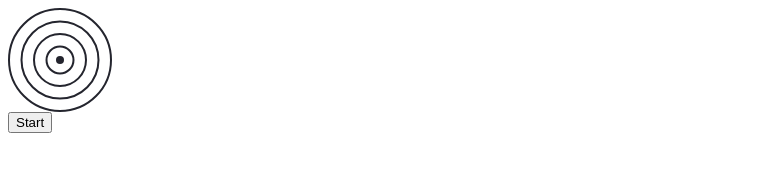
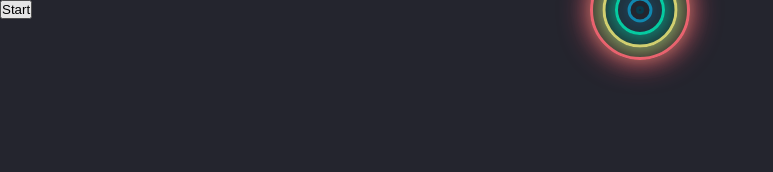
Before and after one commit to Jaydeep-Ramanuj/10_Sep_WD_4-30_Batch, a plain HTML site: page JavaScript/Lecture-19/rings-animation-1-2.html in a window 1280 px wide. Shown: the whole page, without its empty margins (0-773 px from the left). Drawn offline with Linux system fonts and the light colour scheme.

Commit message:
ring-animation-complete 1-2

```diff
--- a/JavaScript/Lecture-19/rings-animation-1-2.html
+++ b/JavaScript/Lecture-19/rings-animation-1-2.html
@@ -5,56 +5,69 @@
     <meta name="viewport" content="width=device-width,initial-scale=1.0" />
     <title>Document</title>
     <style>
-      .rings,
-      .rings > .ring {
+      /* .wrapper {
+        position: relative;
+      } */
+      * {
+        padding: 0;
+        margin: 0;
+        box-sizing: border-box;
+      }
+      body {
+        position: relative;
+        overflow: hidden;
+        background-color: #24252e;
+      }
+      .wrapper * {
+        --ring-1-color: rgb(239, 71, 111, 0.2);
+        --ring-2-color: rgb(255, 209, 102, 0.2);
+        --ring-3-color: rgb(6, 214, 160, 0.2);
+        --ring-4-color: rgb(17, 138, 178, 0.2);
+        --dot-color: rgb(7, 59, 76, 0.2);
+
         height: 100px;
         width: 100px;
         border-radius: 50%;
-        border: 2px solid #24252e;
-      }
-
-      .rings {
-        position: relative;
-        transition: all 600ms;
-      }
-      .rings > * {
         position: absolute;
         top: 50%;
         left: 50%;
         transform: translate(-50%, -50%);
+        transition: all var(--d) linear;
+        border: 3px solid var(--color);
+        box-shadow: 0 0 30px 0px var(--color);
       }
 
-      .rings .ring:nth-child(1) {
+      .wrapper .ring:nth-child(1) {
+        height: 100px;
+        width: 100px;
+      }
+      .wrapper .ring:nth-child(2) {
         height: 75px;
         width: 75px;
-
-        transition: all 500ms;
       }
-      .rings .ring:nth-child(2) {
+      .wrapper .ring:nth-child(3) {
         height: 50px;
         width: 50px;
-        transition: all 400ms;
       }
-      .rings .ring:nth-child(3) {
+      .wrapper .ring:nth-child(4) {
         height: 25px;
         width: 25px;
-        transition: all 400ms;
       }
-      .dot {
+      .wrapper .dot {
         height: 8px;
         width: 8px;
-        background-color: #24252e;
-        border-radius: 50%;
-        transition: all 200ms;
+        /* background-color: var(--color); */
+        /* border-radius: 50%; */
       }
     </style>
   </head>
   <body>
-    <div class="rings">
-      <div class="ring"></div>
-      <div class="ring"></div>
-      <div class="ring"></div>
-      <div class="dot"></div>
+    <div class="wrapper">
+      <div class="ring" style="--color: #ef476f; --d: 500ms"></div>
+      <div class="ring" style="--color: #ffd166; --d: 400ms"></div>
+      <div class="ring" style="--color: #06d6a0; --d: 300ms"></div>
+      <div class="ring" style="--color: #118ab2; --d: 200ms"></div>
+      <div class="dot" style="--color: #073b4c; --d: 100ms"></div>
     </div>
 
     <button>Start</button>
@@ -62,7 +75,7 @@
     <script>
       // const rings = document.querySelector('.rings');
       // const ringsElements = document.querySelectorAll('.rings *');
-      const allEle = document.querySelectorAll('div');
+      const allEle = document.querySelectorAll('.wrapper *');
       // console.log(allEle);
       document.querySelector('button').addEventListener('click', () => {
         let isThrottled = false;
@@ -76,23 +89,62 @@
             });
           }
         }
+        // console.log(allEle);
 
         window.addEventListener('mousemove', (e) => {
-          Array.from(allEle).forEach((ele) => {
-            console.log(ele);
+          throttle(() => {
+            // console.log(
+            //   `translate(${e.pageX - ele.clientWidth / 2}px, ${
+            //     e.pageY - ele.clientHeight / 2
+            //   }px)`
+            // );
 
-            throttle(() => {
-              // console.log(
-              //   `translate(${e.pageX - ele.clientWidth / 2}px, ${
-              //     e.pageY - ele.clientHeight / 2
-              //   }px)`
-              // );
+            // allEle[0].style.transform = `translate(${
+            //   e.pageX - allEle[0].clientWidth / 2
+            // }px, ${e.pageY - allEle[0].clientHeight / 2}px)`;
 
-              ele.style.transform = `translate(${
-                e.pageX - ele.clientWidth / 2
-              }px, ${e.pageY - ele.clientHeight / 2}px)`;
+            // allEle[1].style.transform = `translate(${
+            //   e.pageX - allEle[1].clientWidth / 2
+            // }px, ${e.pageY - allEle[1].clientHeight / 2}px)`;
+
+            // allEle[2].style.transform = `translate(${
+            //   e.pageX - allEle[2].clientWidth / 2
+            // }px, ${e.pageY - allEle[2].clientHeight / 2}px)`;
+
+            // allEle[3].style.transform = `translate(${
+            //   e.pageX - allEle[3].clientWidth / 2
+            // }px, ${e.pageY - allEle[3].clientHeight / 2}px)`;
+
+            // allEle[4].style.transform = `translate(${
+            //   e.pageX - allEle[4].clientWidth / 2
+            // }px, ${e.pageY - allEle[4].clientHeight / 2}px)`;
+
+            Array.from(allEle).forEach((ele) => {
+              // ele.style.top = e.pageY - ele.clientHeight / 2 + 'px';
+              // ele.style.left = e.pageX - ele.clientWidth / 2 + 'px';
+              ele.style.top = e.pageY + 'px';
+              ele.style.left = e.pageX + 'px';
             });
+
+            // allEle[0].style.top = e.pageY - allEle[0].clientHeight / 2 + 'px';
+            // allEle[0].style.left = e.pageX - allEle[0].clientHeight / 2 + 'px';
+
+            // allEle[1].style.top = e.pageY - allEle[1].clientHeight / 2 + 'px';
+            // allEle[1].style.left = e.pageX - allEle[1].clientHeight / 2 + 'px';
+
+            // allEle[2].style.top = e.pageY - allEle[2].clientHeight / 2 + 'px';
+            // allEle[2].style.left = e.pageX - allEle[2].clientHeight / 2 + 'px';
+
+            // allEle[3].style.top = e.pageY - allEle[3].clientHeight / 2 + 'px';
+            // allEle[3].style.left = e.pageX - allEle[3].clientHeight / 2 + 'px';
+
+            // allEle[4].style.top = e.pageY - allEle[4].clientHeight / 2 + 'px';
+            // allEle[4].style.left = e.pageX - allEle[4].clientHeight / 2 + 'px';
           });
+          // Array.from(allEle).forEach((ele) => {
+          //   // console.log(ele);
+
+          // });
         });
       });
     </script>
```
